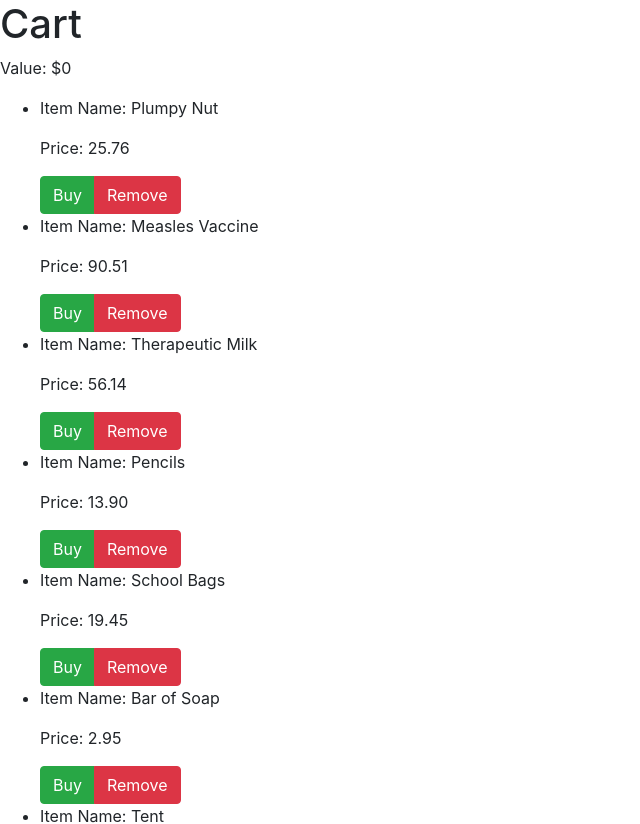
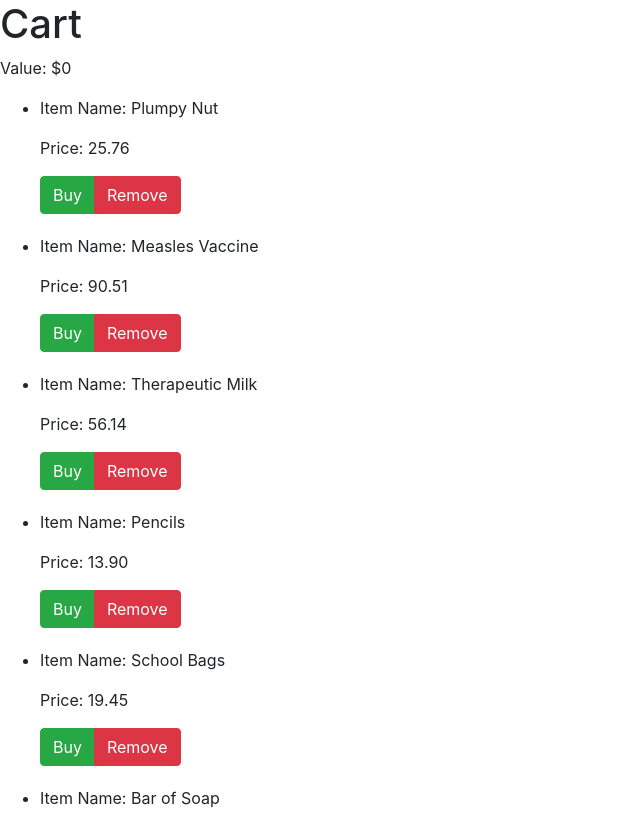
Before and after one commit to edward-hong/interview-assessment, a React (Create React App) app: page / in a window 1280 px wide. Shown: the top 824 px of the page, without its empty margins (0-640 px from the left). Built offline with nearby package versions, Linux system fonts and the light colour scheme.

Commit message:
Add styled components and margin bottom to list items

```diff
--- a/package.json
+++ b/package.json
@@ -11,11 +11,13 @@
     "@types/react": "^17.0.15",
     "@types/react-dom": "^17.0.9",
     "@types/reactstrap": "^8.7.2",
+    "@types/styled-components": "^5.1.12",
     "bootstrap": "^4.6.0",
     "react": "^17.0.2",
     "react-dom": "^17.0.2",
     "react-scripts": "4.0.3",
     "reactstrap": "^8.9.0",
+    "styled-components": "^5.3.0",
     "typescript": "^4.3.5",
     "web-vitals": "^1.1.2"
   },
--- a/src/App.tsx
+++ b/src/App.tsx
@@ -1,22 +1,27 @@
 import { Button, ButtonGroup } from 'reactstrap'
+import styled from 'styled-components'
 
 import Cart from './Cart'
 import data from './data/items.json'
 import formatNumber from './helper/formatNumber'
+
+const ListItem = styled.li`
+	margin-bottom: 20px;
+`
 
 const App: React.FC = () => (
 	<div>
 		<Cart value={0} />
 		<ul>
 			{data.map(({ name, price }, i) => (
-				<li key={i}>
+				<ListItem key={i}>
 					<p>Item Name: {name}</p>
 					<p>Price: {formatNumber(price)}</p>
 					<ButtonGroup>
 						<Button color="success">Buy</Button>
 						<Button color="danger">Remove</Button>
 					</ButtonGroup>
-				</li>
+				</ListItem>
 			))}
 		</ul>
 	</div>
```
Also changed, not shown: 1 other file (tests, documents, lock files or other folders).
